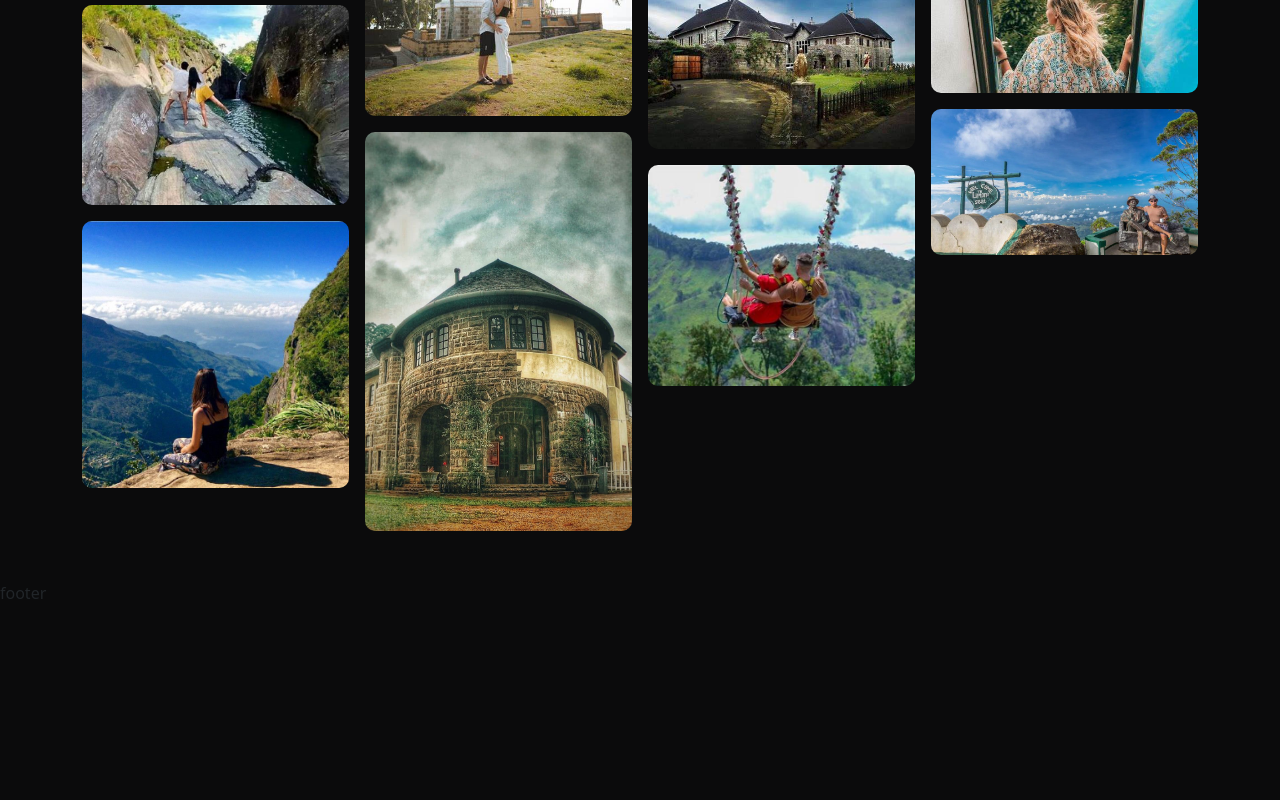
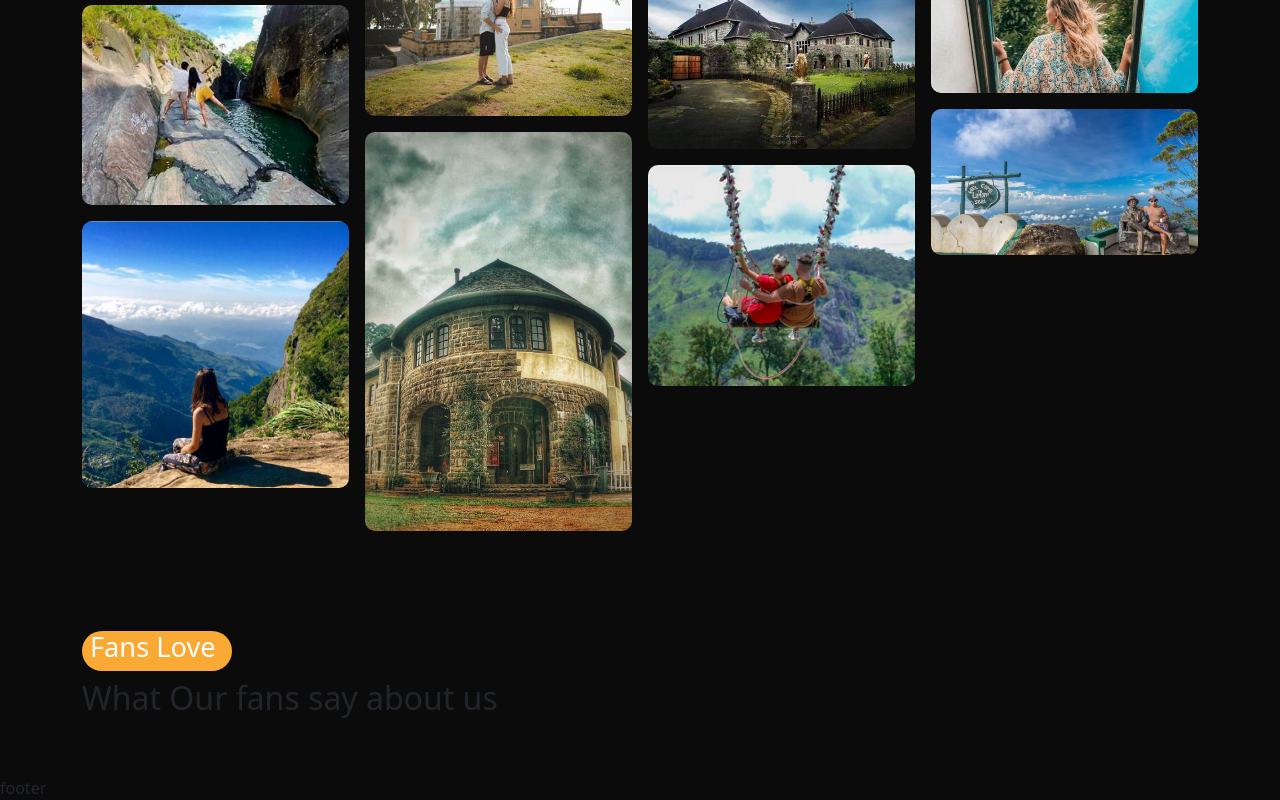
Before and after one commit to SachiniDeSilva/TravelMe, a React (Create React App) app: page /home in a window 1280 px wide. Shown: the part 3343-4143 px from the top of the page. Before the commit the page ends 3948 px from the top, so only its background shows below. Built offline with nearby package versions, Linux system fonts and the light colour scheme.

Commit message:
sketch of testimotional

```diff
--- a/src/pages/Home.jsx
+++ b/src/pages/Home.jsx
@@ -169,7 +169,17 @@ const Home = () => {
 
 </section>
 
-
+{/*testimotional*/}
+<section>
+  <Container>
+    <Row>
+      <Col lg ='12'>
+      <Subtitle subtitle={'Fans Love'}/>
+      <h2 className="testimotional_title">What Our fans say about us</h2>
+      </Col>
+    </Row>
+  </Container>
+</section>
 
 
 
```
